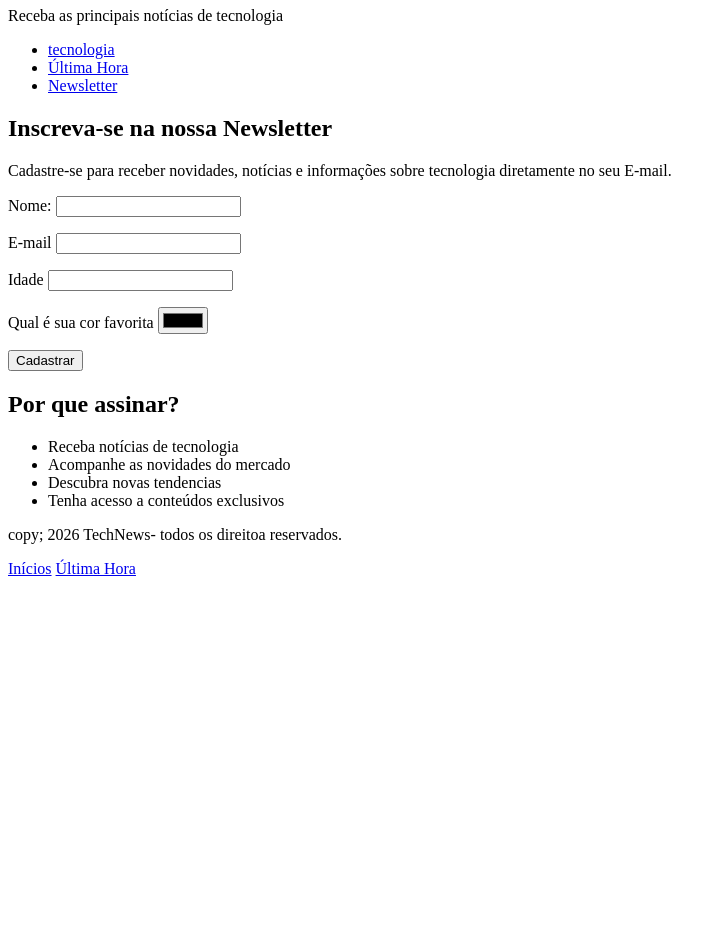
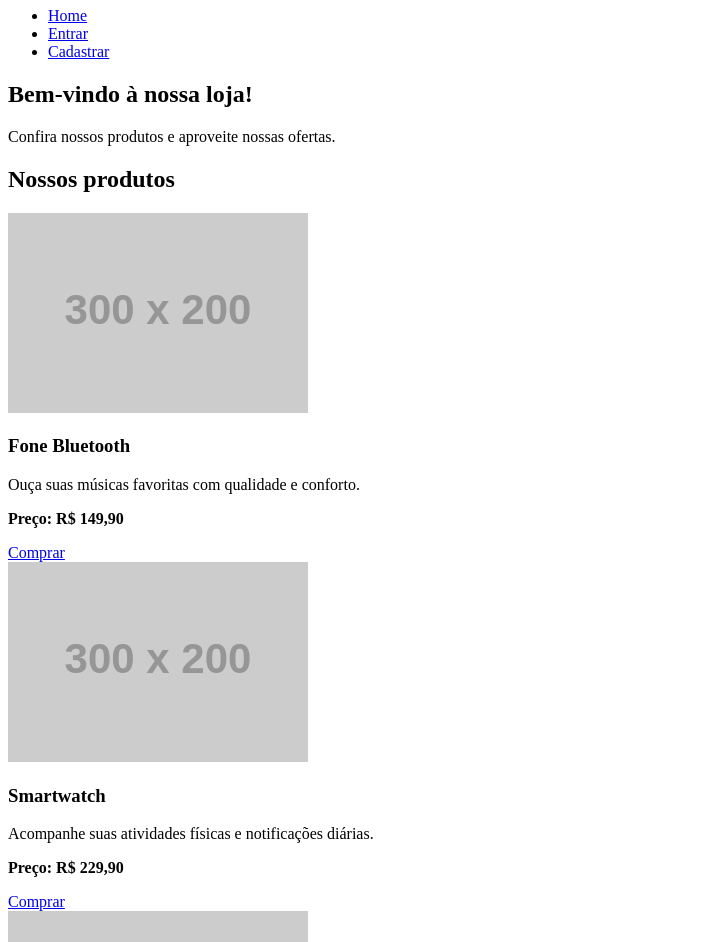
Before and after one commit to SENA-019/portal-noticias, a plain HTML site: page index.html in a window 1280 px wide. Shown: the part 73-1015 px from the top of the page, without its empty margins (0-722 px from the left). Before the commit the page ends 800 px from the top, so only its background shows below. Drawn offline with Linux system fonts and the light colour scheme; placeholder pictures from the web are drawn by us.

Commit message:
Add files via upload

```diff
--- a/index.html
+++ b/index.html
@@ -1,82 +1,80 @@
 <!DOCTYPE html>
-<html lang="pt-br">
+<html lang="pt-BR">
 <head>
     <meta charset="UTF-8">
-    <meta name="viewport" content="width=, initial-scale=1.0">
-    <title>Document</title>
+    <meta name="viewport" content="width=device-width, initial-scale=1.0">
+    <meta name="description" content="Encontre produtos incríveis com ótimos preços em nossa loja.">
+    <title>Minha Loja | Página Inicial</title>
+    <link rel="stylesheet" href="css/style.css">
 </head>
 <body>
 
     <header>
-        <h1>TechNews</h1>
-        <p>Receba as principais notícias de tecnologia</p>
+        <h1>Minha Loja</h1>
 
-        <nav>
+        <nav aria-label="Navegação principal">
             <ul>
-                <li><a href="index.html">tecnologia</a></li>
-                <li><a href="notícia.html">Última Hora</a></li>
-                <li><a href="cadastro.html">Newsletter</a></li>
+                <li><a href="index.html">Home</a></li>
+                <li><a href="pages/login.html">Entrar</a></li>
+                <li><a href="pages/cadastro.html">Cadastrar</a></li>
             </ul>
         </nav>
     </header>
 
     <main>
-
-        <section>
-            <h2>Inscreva-se na nossa Newsletter</h2>
-
-            <p>
-                Cadastre-se para receber novidades, notícias e informações sobre tecnologia diretamente no seu E-mail.
-            </p>
-
-            <form>
-
-            <p>
-                <label for="nome">Nome:</label>
-                <input type="text" id="nome" name="nome">
-            </p>
-
-            <p>
-                <label for="E-mail">E-mail</label>
-                <input type="email" id="email" name="email">
-            </p>
-
-            <p>
-                <label for="idade">Idade</label>
-                <input type="number" id="idade" name="idade">
-            </p>
-
-            <p>
-                <label for="cor">Qual é sua cor favorita</label>
-                <input type="color" id="cor" name="cor">
-            </p>
-
-            <p>
-                <input type="submit" value="Cadastrar">
-            </p>
-            </form>
-
-
+        <section aria-labelledby="titulo-principal">
+            <h2 id="titulo-principal">Bem-vindo à nossa loja!</h2>
+            <p>Confira nossos produtos e aproveite nossas ofertas.</p>
         </section>
 
-        <aside>
-            <h2>Por que assinar?</h2>
-            <ul>
-                <li>Receba notícias de tecnologia</li>
-                <li>Acompanhe as novidades do mercado</li>
-                <li>Descubra novas tendencias</li>
-                <li>Tenha acesso a conteúdos exclusivos</li>
-            </ul>
-        </aside>
+        <section aria-labelledby="titulo-produtos">
+            <h2 id="titulo-produtos">Nossos produtos</h2>
 
+            <article>
+                <img
+                    src="https://placehold.co/300x200?text=Fone+Bluetooth"
+                    alt="Imagem ilustrativa de um fone de ouvido Bluetooth"
+                    width="300"
+                    height="200"
+                >
+                <h3>Fone Bluetooth</h3>
+                <p>Ouça suas músicas favoritas com qualidade e conforto.</p>
+                <p><strong>Preço: R$ 149,90</strong></p>
+                <a href="pages/login.html">Comprar</a>
+            </article>
+
+            <article>
+                <img
+                    src="https://placehold.co/300x200?text=Smartwatch"
+                    alt="Imagem ilustrativa de um relógio inteligente"
+                    width="300"
+                    height="200"
+                >
+                <h3>Smartwatch</h3>
+                <p>Acompanhe suas atividades físicas e notificações diárias.</p>
+                <p><strong>Preço: R$ 229,90</strong></p>
+                <a href="pages/login.html">Comprar</a>
+            </article>
+
+            <article>
+                <img
+                    src="https://placehold.co/300x200?text=Mochila"
+                    alt="Imagem ilustrativa de uma mochila para uso diário"
+                    width="300"
+                    height="200"
+                >
+                <h3>Mochila Casual</h3>
+                <p>Praticidade e espaço para acompanhar sua rotina.</p>
+                <p><strong>Preço: R$ 119,90</strong></p>
+                <a href="pages/login.html">Comprar</a>
+            </article>
+        </section>
     </main>
 
     <footer>
-        <p>copy; 2026 TechNews- todos os direitoa reservados.</p>
-        <a href="index.html">Inícios</a>
-        <a href="notícia.html"> Última Hora</a>
+        <p>&copy; 2026 Minha Loja. Todos os direitos reservados.</p>
+        <p>Entre em contato: contato@minhaloja.com</p>
+    </footer>
 
-    </footer>
 </body>
-
 </html>
```
